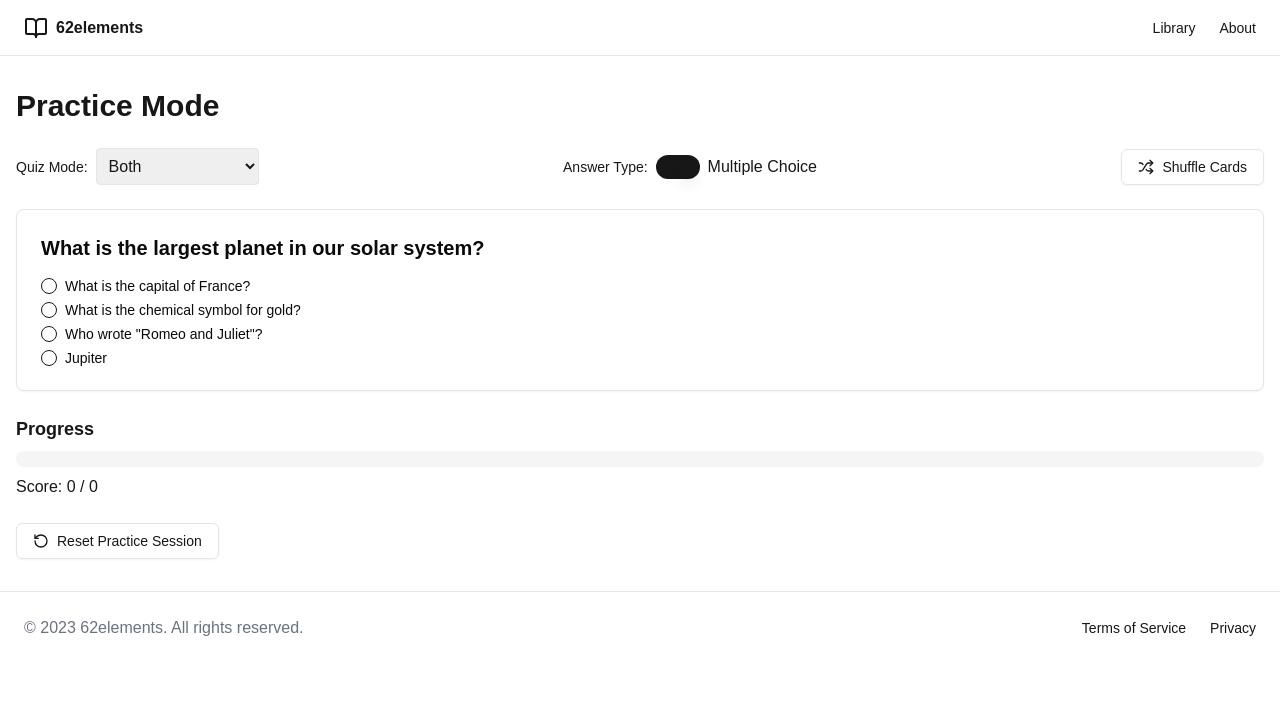
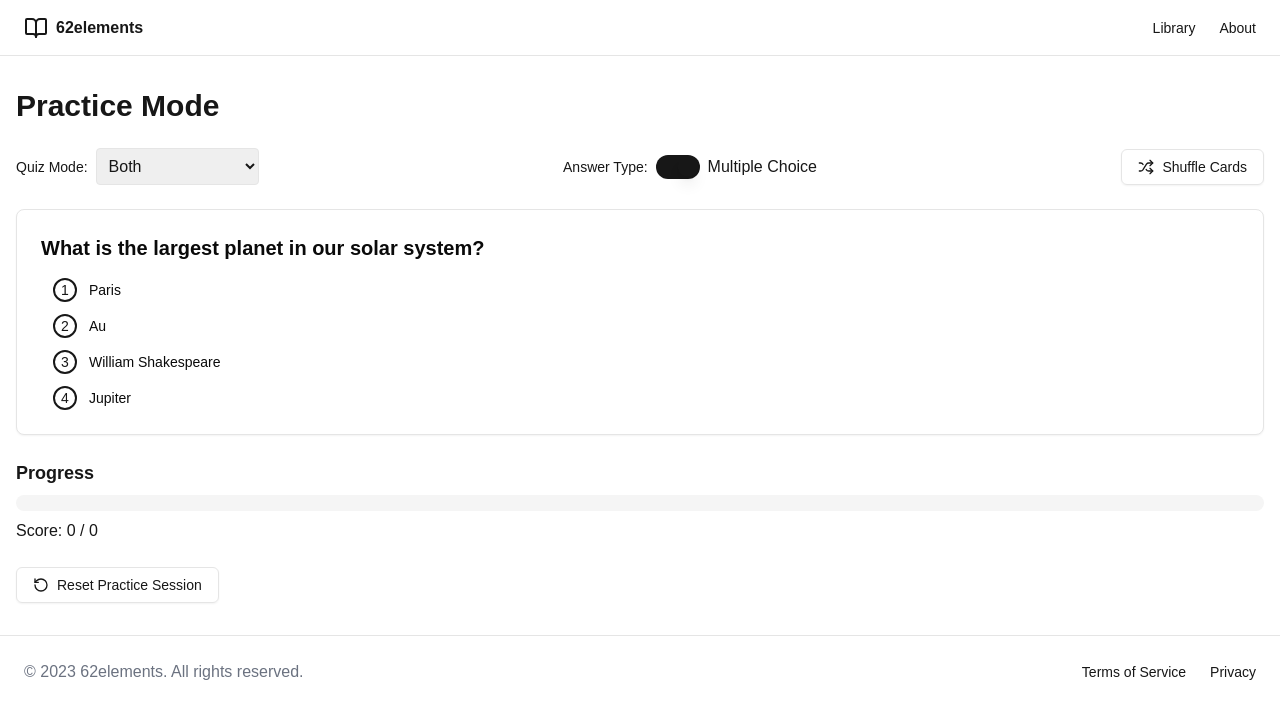
Before and after one commit to jamespeilunli/62elements, a Next.js app: page /study/practice in a window 1280 px wide. Shown: the top 718 px of the page. Built offline with nearby package versions, Linux system fonts and the light colour scheme.

Commit message:
allow using keyboard  to answer questions and move on

```diff
--- a/app/study/practice/page.tsx
+++ b/app/study/practice/page.tsx
@@ -32,6 +32,7 @@ export default function PracticePage() {
   const [totalAttempts, setTotalAttempts] = useState(0)
   const [shuffledCards, setShuffledCards] = useState(flashcards)
   const [isClient, setIsClient] = useState(false)
+  const [answerSubmitted, setAnswerSubmitted] = useState(false)
 
   useEffect(() => {
     setIsClient(true)
@@ -56,7 +57,7 @@ export default function PracticePage() {
     const options = [correctAnswer]
     while (options.length < 4) {
       const randomCard = flashcards[Math.floor(Math.random() * flashcards.length)]
-      const randomAnswer = isTermQuestion ? randomCard.definition : randomCard.term
+      const randomAnswer = isTermQuestion ? randomCard.term : randomCard.definition
       if (!options.includes(randomAnswer)) {
         options.push(randomAnswer)
       }
@@ -67,15 +68,42 @@ export default function PracticePage() {
   const options = generateOptions()
 
   const handleAnswer = (answer: string) => {
+    console.log(answer)
     setUserAnswer(answer)
     setShowAnswer(true)
     setTotalAttempts(totalAttempts + 1)
     if (answer === correctAnswer) {
       setScore(score + 1)
     }
+    setAnswerSubmitted(true);
   }
 
+
+  useEffect(() => {
+    const handleKeyDown = (event: KeyboardEvent) => {
+      if (answerSubmitted) {
+        if (event.key === 'Enter') {
+          nextQuestion();
+        }
+      } else if (userAnswer === '' && answerType === "multiple-choice") {
+        for (let i of ['1','2','3','4']) {
+          if (event.key === i) {
+            console.log(options)
+            handleAnswer(options[parseInt(i)-1])
+          }
+        }
+      }
+    };
+
+  window.addEventListener('keydown', handleKeyDown);
+
+  return () => {
+    window.removeEventListener('keydown', handleKeyDown);
+  };
+}, [answerSubmitted, userAnswer, answerType, options]);
+
   const nextQuestion = () => {
+    setAnswerSubmitted(false);
     if (currentCardIndex < shuffledCards.length - 1) {
       setCurrentCardIndex(currentCardIndex + 1)
     } else {
@@ -124,13 +152,23 @@ export default function PracticePage() {
           <h2 className="text-xl font-semibold mb-4">{question}</h2>
           {!showAnswer && answerType === 'multiple-choice' && (
             <RadioGroup onValueChange={handleAnswer}>
+            <div className="space-y-3">
               {options.map((option, index) => (
-                <div key={index} className="flex items-center space-x-2">
-                  <RadioGroupItem value={option} id={`option-${index}`} />
-                  <Label htmlFor={`option-${index}`}>{option}</Label>
+                <div key={index} className="flex items-center space-x-3">
+                  <RadioGroupItem value={option} id={`option-${index}`} className="peer sr-only" />
+                  <Label
+                    htmlFor={`option-${index}`}
+                    className="flex items-center space-x-3 text-sm cursor-pointer flex-grow"
+                  >
+                    <div className="flex-shrink-0 w-6 h-6 rounded-full border-2 border-primary text-primary flex items-center justify-center text-sm font-medium transition-colors peer-checked:bg-primary peer-checked:text-primary-foreground">
+                      {index + 1}
+                    </div>
+                    <span>{option}</span>
+                  </Label>
                 </div>
               ))}
-            </RadioGroup>
+            </div>
+          </RadioGroup>
           )}
           {!showAnswer && answerType === 'short-answer' && (
             <form onSubmit={(e) => { e.preventDefault(); handleAnswer(userAnswer); }}>
```
